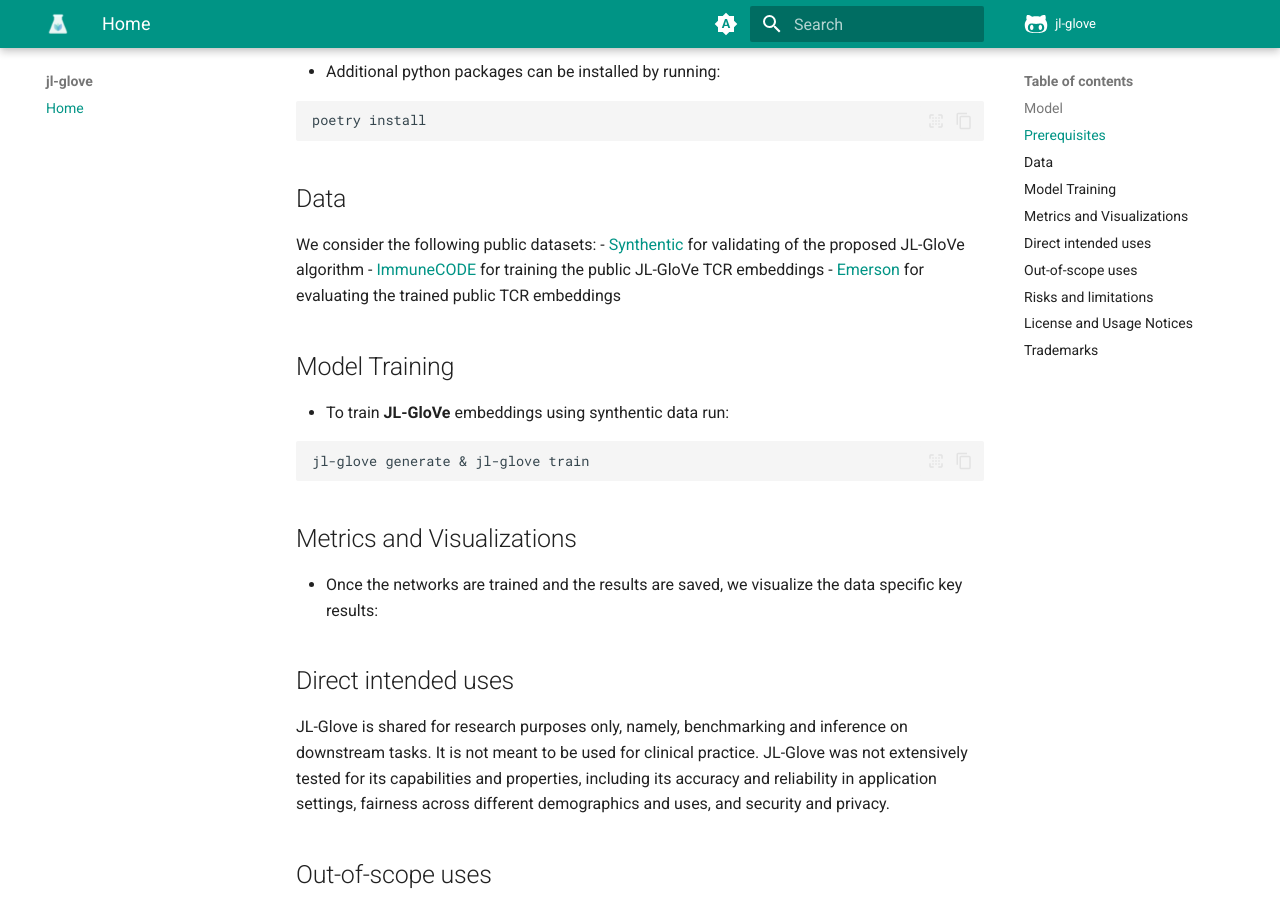
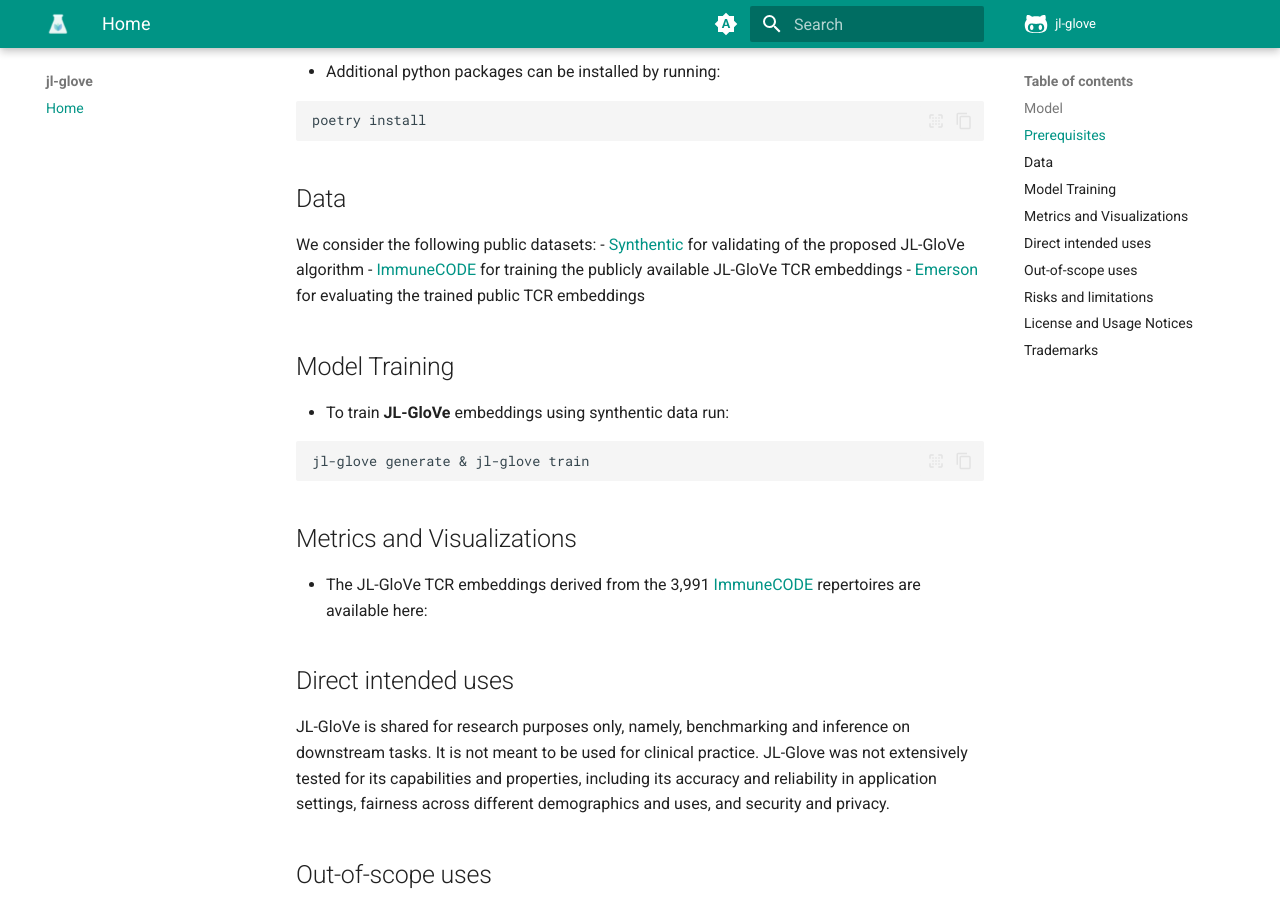
Before and after one commit to microsoft/jl-glove, an MkDocs documentation site: the page built from docs/index.md, in a window 1280 px wide and 900 px high, scrolled down 786 px. Built offline with MkDocs 1.6.1 and Material for MkDocs 9.7.7, drawn with Linux system fonts in a browser that asks for light colours; comment, search, counter and statistics services are not loaded.

Commit message:
update metrics section to include link to embeddings

```diff
--- a/docs/index.md
+++ b/docs/index.md
@@ -39,7 +39,7 @@ poetry install
 ## Data
 We consider the following public datasets:
 - [Synthentic](src/jlglove/rep/_synthetic_data.py) for validating of the proposed JL-GloVe algorithm
-- [ImmuneCODE](https://clients.adaptivebiotech.com/pub/covid-2020) for training the public JL-GloVe TCR embeddings
+- [ImmuneCODE](https://clients.adaptivebiotech.com/pub/covid-2020) for training the publicly available JL-GloVe TCR embeddings
 - [Emerson](https://clients.adaptivebiotech.com/pub/emerson-2017-natgen) for evaluating the trained public TCR embeddings
 
 ## Model Training
@@ -52,11 +52,10 @@ jl-glove generate & jl-glove train
 
 ## Metrics and Visualizations
 
-* Once the networks are trained and the results are saved, we visualize the data specific key results:
-
+* The JL-GloVe TCR embeddings derived from the 3,991 [ImmuneCODE](https://clients.adaptivebiotech.com/pub/covid-2020) repertoires are available here:
 
 ## Direct intended uses
-JL-Glove is shared for research purposes only, namely, benchmarking and inference on downstream
+JL-GloVe is shared for research purposes only, namely, benchmarking and inference on downstream
 tasks. It is not meant to be used for clinical practice. JL-Glove was not extensively tested for
 its capabilities and properties, including its accuracy and reliability in application settings,
 fairness across different demographics and uses, and security and privacy.
```
